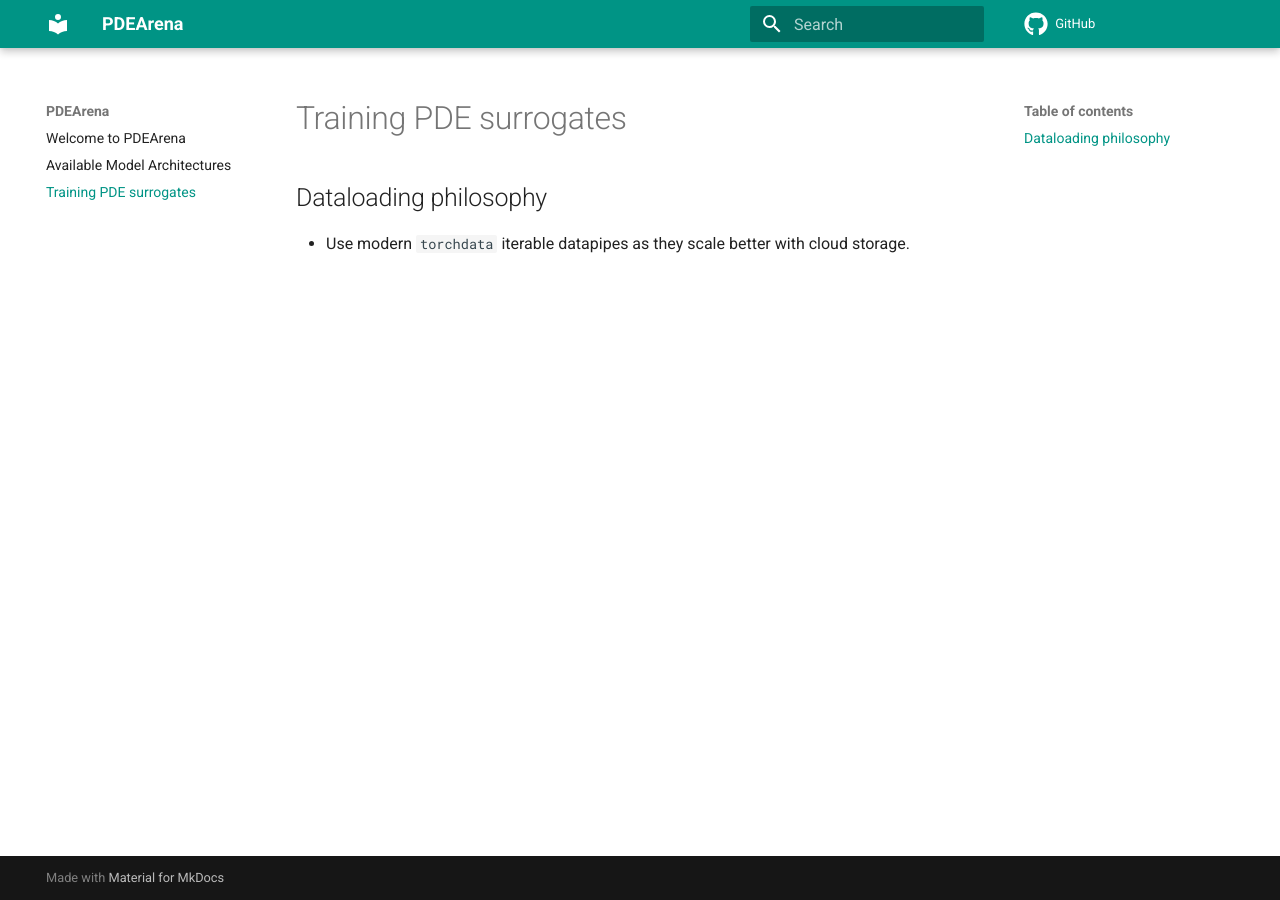
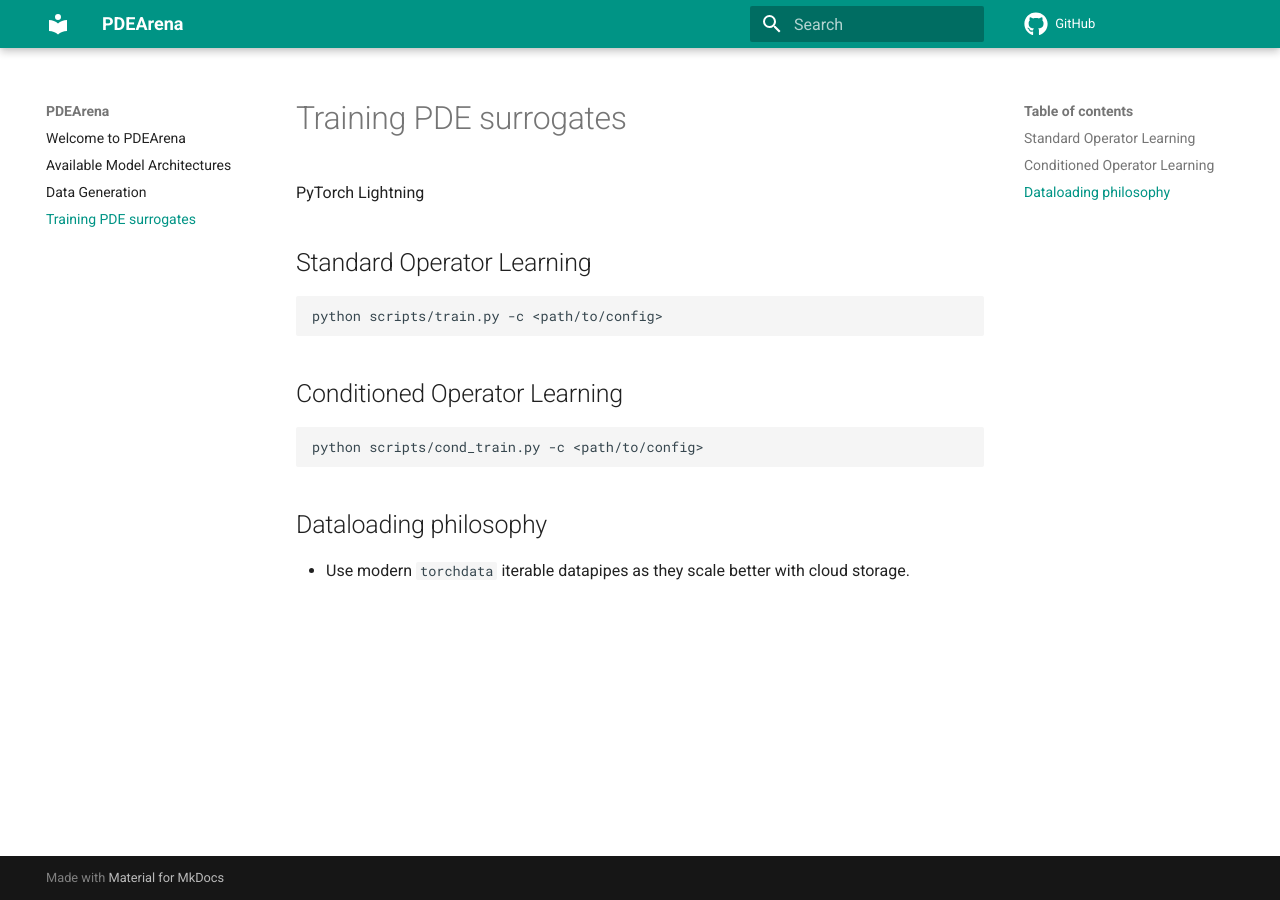
Before and after one commit to pdearena/pdearena, an MkDocs documentation site: the page built from docs/train.md, in a window 1280 px wide. Built offline with MkDocs 1.6.1 and Material for MkDocs 9.7.7, drawn with Linux system fonts in a browser that asks for light colours; comment, search, counter and statistics services are not loaded.

````diff
--- a/docs/train.md
+++ b/docs/train.md
@@ -1,6 +1,19 @@
 # Training PDE surrogates
 
+PyTorch Lightning
 
+## Standard Operator Learning
+
+
+```bash
+python scripts/train.py -c <path/to/config>
+```
+
+## Conditioned Operator Learning
+
+```bash
+python scripts/cond_train.py -c <path/to/config>
+```
 
 
 ## Dataloading philosophy
--- a/mkdocs.yml
+++ b/mkdocs.yml
@@ -3,6 +3,9 @@ repo_url: https://github.com/microsoft/pdearena
 markdown_extensions:
   - attr_list
   - tables
+  - admonition
+  - pymdownx.details
+  - pymdownx.superfences
   - pymdownx.highlight:
       anchor_linenums: true
   - pymdownx.inlinehilite
````
Also changed, not shown: docs/data.md (added, +41 -0 lines).
